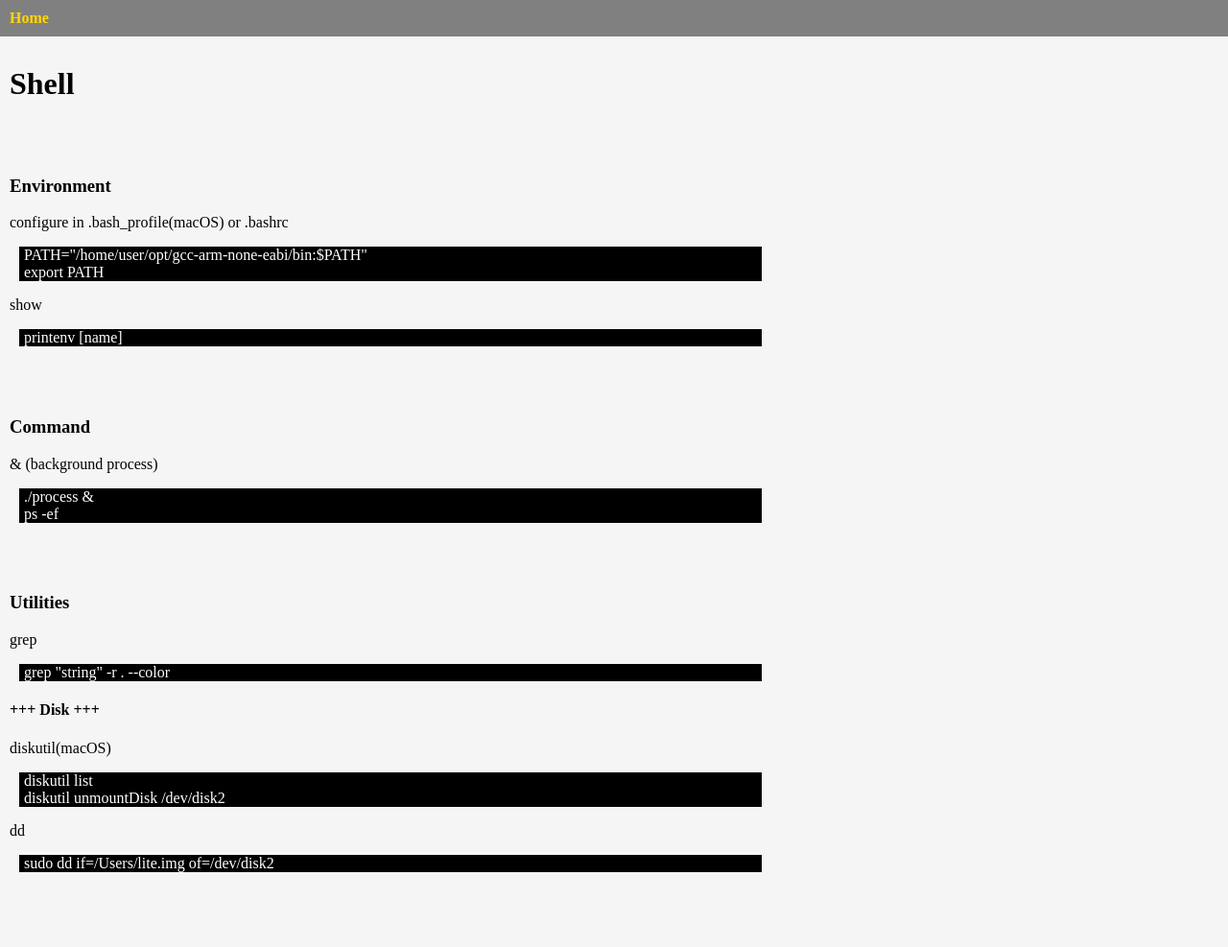
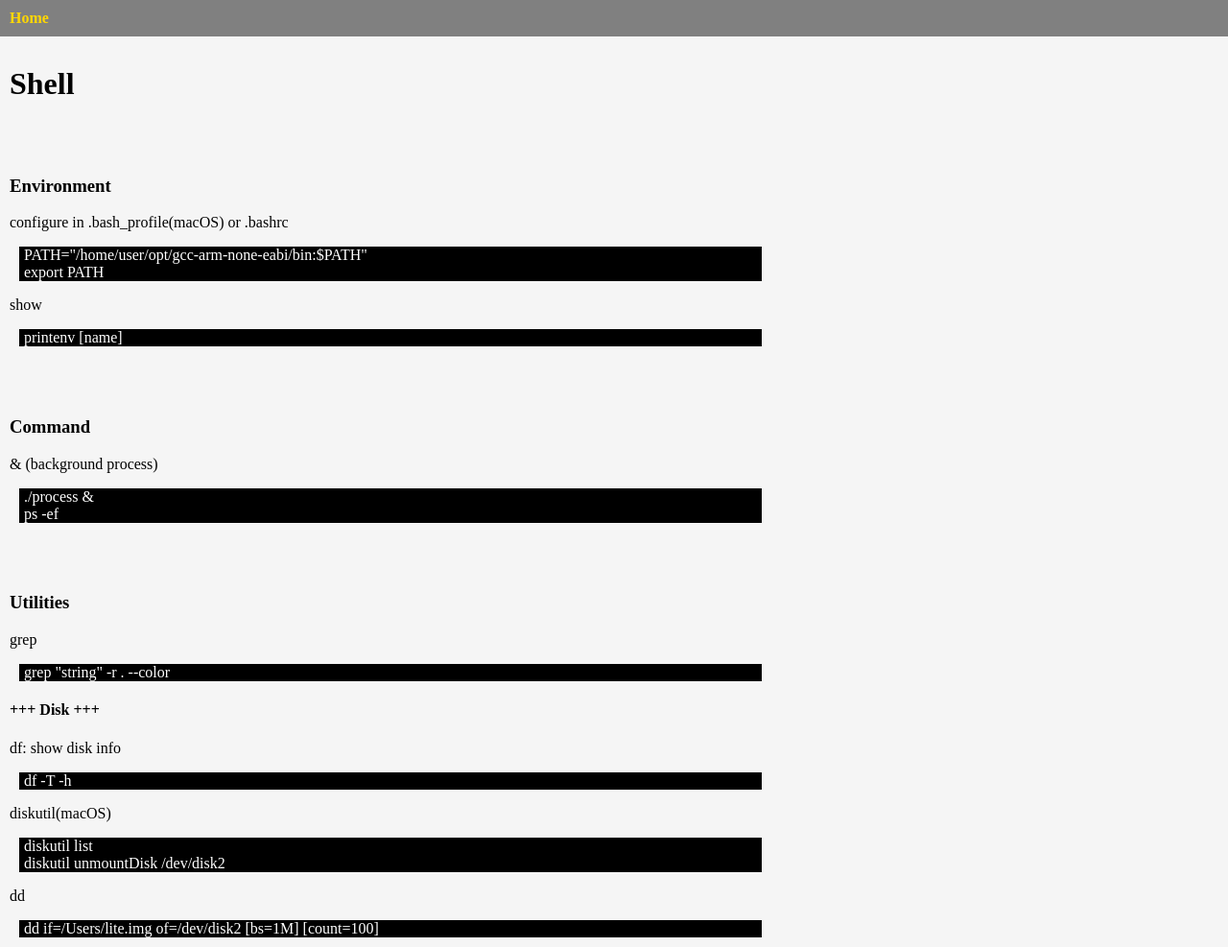
Before and after one commit to czarsir/sir, a Jekyll site: the page built from _posts/tool/2019-04-02-shell.html, in a window 1280 px wide. Shown: the whole page at 96% size. Built offline with Jekyll 4.4.1, drawn with Linux system fonts in a browser that asks for light colours; before the commit the page ends 919 px from its top, so only the background shows below that.

Commit message:
[shell] update dd and df

```diff
--- a/_posts/tool/2019-04-02-shell.html
+++ b/_posts/tool/2019-04-02-shell.html
@@ -22,8 +22,10 @@ title: Shell
 <p>grep</p>
 <div class="cmd">grep "string" -r . --color</div>
 <h4>+++ Disk +++</h4>
+<p>df: show disk info</p>
+<div class="cmd">df -T -h</div>
 <p>diskutil(macOS)</p>
 <div class="cmd">diskutil list</div>
 <div class="cmd">diskutil unmountDisk /dev/disk2</div>
 <p>dd</p>
-<div class="cmd">sudo dd if=/Users/lite.img of=/dev/disk2</div>
+<div class="cmd">dd if=/Users/lite.img of=/dev/disk2 [bs=1M] [count=100]</div>
```
